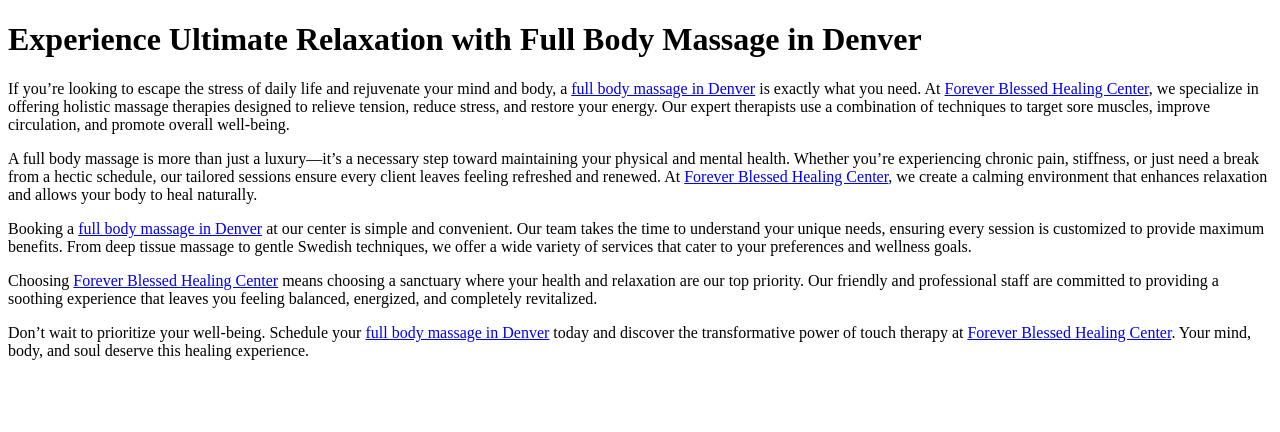
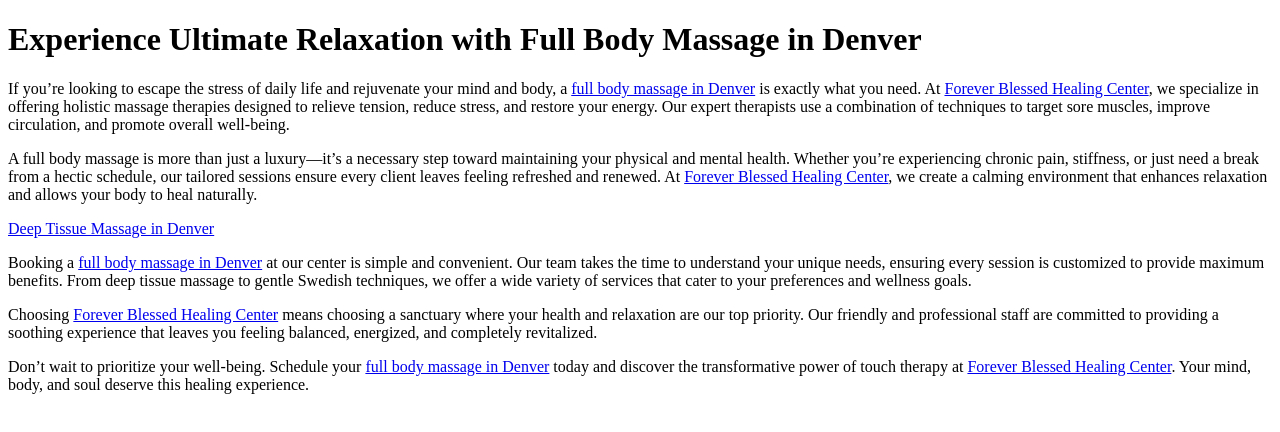
Before and after one commit to williammoris9/Full-Body-Massage-in-Denver, a plain HTML site: page index.html in a window 1280 px wide. Drawn offline with Linux system fonts and the light colour scheme.

Commit message:
Update index.html

```diff
--- a/index.html
+++ b/index.html
@@ -16,6 +16,7 @@
 
 <p>A full body massage is more than just a luxury—it’s a necessary step toward maintaining your physical and mental health. Whether you’re experiencing chronic pain, stiffness, or just need a break from a hectic schedule, our tailored sessions ensure every client leaves feeling refreshed and renewed. At
 <a href="https://share.google/5o5r8EtXZzPaA24Pi" target="_blank">Forever Blessed Healing Center</a>, we create a calming environment that enhances relaxation and allows your body to heal naturally.</p>
+<a href="https://vistawestpalmbeach.codeberg.page/deeptissuemassageindenver/">Deep Tissue Massage in Denver</a>
 
 <p>Booking a <a href="https://foreverblessedhealingcenter.com/" target="_blank">full body massage in Denver</a> at our center is simple and convenient. Our team takes the time to understand your unique needs, ensuring every session is customized to provide maximum benefits. From deep tissue massage to gentle Swedish techniques, we offer a wide variety of services that cater to your preferences and wellness goals.</p>
 
```
